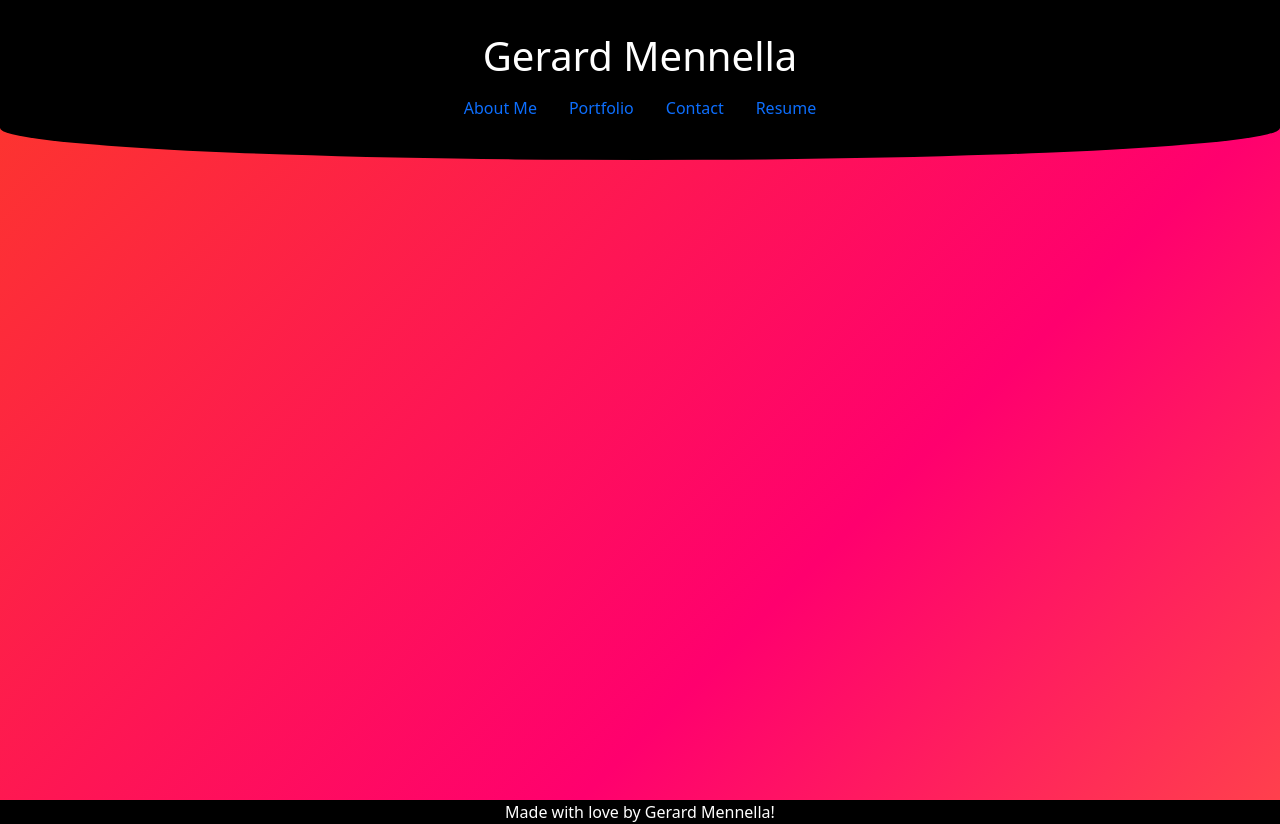
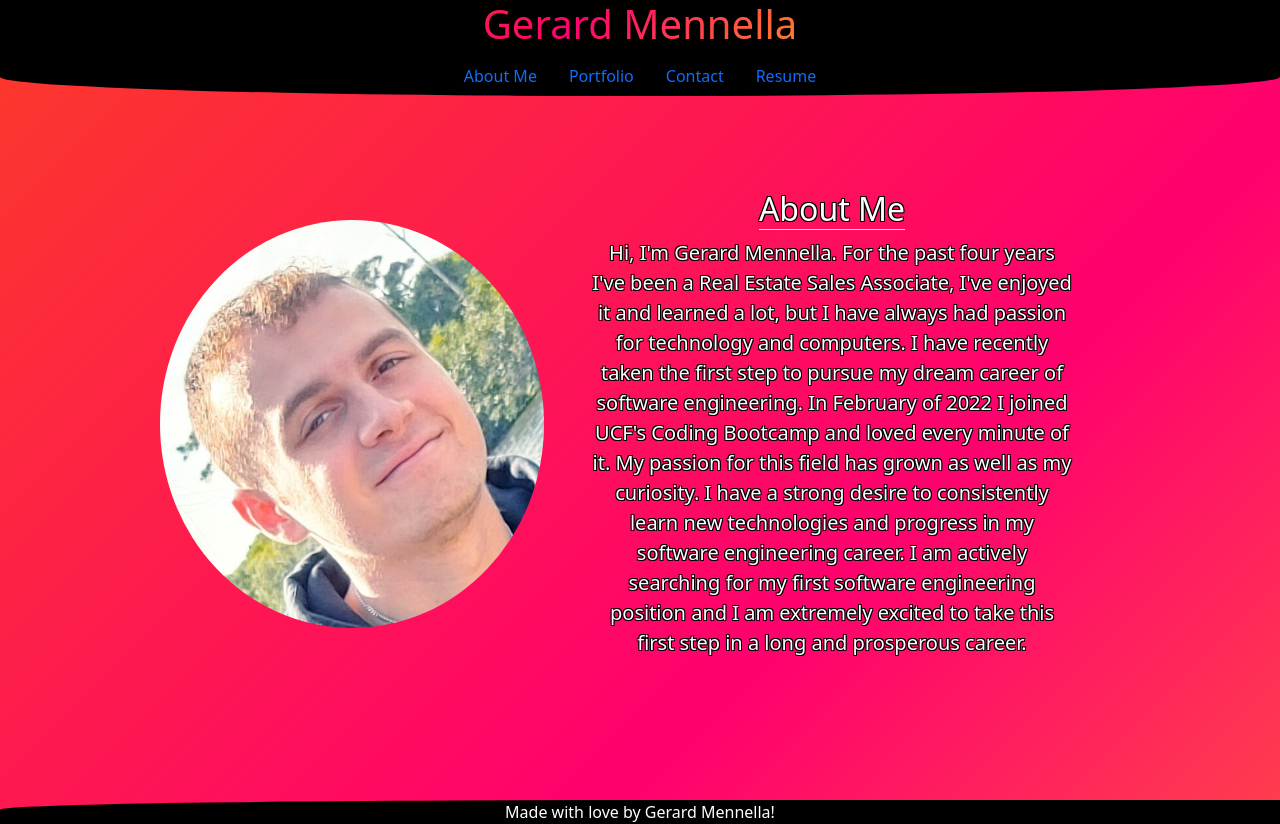
Before and after one commit to GerardMennella21/my-portfolio, a React (Create React App) app: page / in a window 1280 px wide. Built offline with nearby package versions, Linux system fonts and the light colour scheme.

Commit message:
About me and functioning nav

```diff
--- a/src/App.css
+++ b/src/App.css
@@ -6,7 +6,7 @@
 --blue-violet: #8338ecff;
 --azure: #3a86ffff;
 }
-main {
+body {
   background: linear-gradient(-45deg, var(--amber), var(--winter-sky), var(--orange-pantone), var(--blue-violet), var(--azure));
   background-size: 400% 400%;
   animation: gradient 15s ease infinite;
@@ -24,24 +24,39 @@ header {
   border-bottom-left-radius: 50% 20%;
   border-bottom-right-radius: 50% 20%;
   width:100%;
-  height:20%;
   position:absolute;
 }
 
 header h1 {
+  background: linear-gradient(-45deg, var(--amber), var(--winter-sky), var(--orange-pantone), var(--blue-violet), var(--azure));
+  background-clip: text;
+  color: transparent;
+  animation: gradient 15s ease infinite;
+  background-size: 400% 400%;
+}
+
+nav ul li a {
+  text-shadow: -1px -1px 0 #000, 1px -1px 0 #000, -1px 1px 0 #000, 1px 1px 0 #000;
+}
+
+footer {
+  border-top-left-radius: 50% 40%;
+  border-top-right-radius: 50% 0%;
   color: white;
   text-shadow: -1px -1px 0 #000, 1px -1px 0 #000, -1px 1px 0 #000, 1px 1px 0 #000;
 }
 
-header nav li a {
+#my-pic {
+  border-radius: 50%;
+  height: 40%;
+  width: 40%;
+}
+
+#bio {
   color: white;
   text-shadow: -1px -1px 0 #000, 1px -1px 0 #000, -1px 1px 0 #000, 1px 1px 0 #000;
 }
 
-footer {
-  color: white;
-  text-shadow: -1px -1px 0 #000, 1px -1px 0 #000, -1px 1px 0 #000, 1px 1px 0 #000;
-}
 
 @keyframes gradient {
 	0% {
--- a/src/App.js
+++ b/src/App.js
@@ -1,13 +1,38 @@
+import React, { useState } from "react"
 import Header from './components/Header';
 import Footer from './components/Footer';
+import About from './components/About';
+import Portfolio from './components/Portfolio'
+import Contact from './components/Contact'
+
 import './App.css'
 
 function App() {
+  const [currentPage, setCurrentPage] = useState('about-me')
+
+  const handlePageChange = (page) => {
+    setCurrentPage(page)
+  }
+
+  const renderPage = () => {
+    if (currentPage === "about-me") {
+      return <About />
+    }
+    if (currentPage === "portfolio") {
+      return <Portfolio />
+    }
+    if (currentPage === "contact") {
+      return <Contact />
+    }
+    // if (currentPage === "resume") {
+    //   return <Resume />
+    // }
+  }
   return (
     <div className="min-vh-100 d-flex flex-column">
-      <Header />
-      <main className='min-vh-100'>
-
+      <Header onPageChange={handlePageChange} />
+      <main className='min-vh-100 d-flex justify-content-center align-items-center'>
+        {renderPage()}
       </main>
       <Footer />
     </div>
--- /dev/null
+++ b/src/components/About/index.js
@@ -0,0 +1,14 @@
+import React from "react";
+import Me from '../../assets/Me.jpg'
+
+export default function About() {
+    return (
+        <section id="about-me" className="col-9 d-flex flex-column flex-xl-row align-items-center mt-5 ">
+            <img id="my-pic" alt="Gerard Mennella" className="" src={Me}/>
+            <article id="bio" className="d-flex flex-column m-5 fs-5 text-center align-items-center">
+                <h2 className="border-bottom">About Me</h2>
+                Hi, I'm Gerard Mennella. For the past four years I've been a Real Estate Sales Associate, I've enjoyed it and learned a lot, but I have always had passion for technology and computers. I have recently taken the first step to pursue my dream career of software engineering. In February of 2022 I joined UCF's Coding Bootcamp and loved every minute of it. My passion for this field has grown as well as my curiosity. I have a strong desire to consistently learn new technologies and progress in my software engineering career. I am actively searching for my first software engineering position and I am extremely excited to take this first step in a long and prosperous career.
+            </article>
+        </section>
+    )
+}
--- /dev/null
+++ b/src/components/Contact/index.js
@@ -0,0 +1,9 @@
+import React from "react";
+
+export default function Contact() {
+    return (
+        <section>
+
+        </section>
+    )
+}
--- a/src/components/Header/index.js
+++ b/src/components/Header/index.js
@@ -1,13 +1,13 @@
 import React from "react";
 import Nav from "../Nav"
 
-export default function Header() {
+export default function Header({ onPageChange }) {
     return (
         <header className="d-flex flex-column align-items-center justify-content-center">
             <h1 className="">
                 Gerard Mennella
             </h1>
-            <Nav />
+            <Nav onPageChange={onPageChange} />
         </header>
     )
 }
--- a/src/components/Nav/index.js
+++ b/src/components/Nav/index.js
@@ -1,20 +1,20 @@
 import React from "react";
 
-export default function Nav() {
+export default function Nav({ onPageChange }) {
     return (
         <nav>
             <ul className="nav justify-content-around">
                 <li className="nav-item">
-                    <a className="nav-link " href="#about-me">About Me</a>
+                    <a onClick={() => onPageChange('about-me')} className="nav-link " href="#about-me">About Me</a>
                 </li>
                 <li className="nav-item">
-                    <a className="nav-link " href="#portfolio">Portfolio</a>
+                    <a onClick={() => onPageChange('portfolio')} className="nav-link " href="#portfolio">Portfolio</a>
                 </li>
                 <li className="nav-item">
-                    <a className="nav-link " href="#contact">Contact</a>
+                    <a onClick={() => onPageChange('contact')} className="nav-link " href="#contact">Contact</a>
                 </li>
                 <li className="nav-item">
-                    <a className="nav-link " href="#resume">Resume</a>
+                    <a onClick={() => onPageChange('resume')} className="nav-link " href="#resume">Resume</a>
                 </li>
             </ul>
         </nav>
--- /dev/null
+++ b/src/components/Portfolio/index.js
@@ -0,0 +1,9 @@
+import React from "react";
+
+export default function Portfolio() {
+    return (
+        <section>
+
+        </section>
+    )
+}
```
Also changed, not shown: src/components/Project/index.js (added, +9 -0 lines), src/assets/Me.jpg (added).
